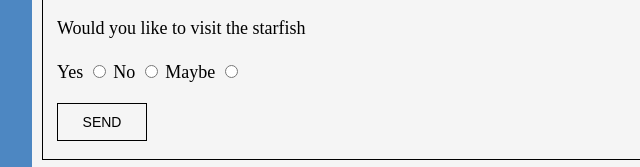
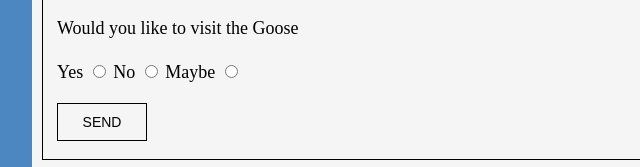
Before and after one commit to DAMANJIT07/MID-TERM-OF-WEB-, a plain HTML site: page index.html in a window 1280 px wide. Shown: the part 1074-1241 px from the top of the page, 128-768 px from the left. Drawn offline with Linux system fonts and the light colour scheme.

Commit message:
Update index.html

```diff
--- a/index.html
+++ b/index.html
@@ -50,7 +50,7 @@
                 <input type="email" id="email-daman" name="email-daman" class="width100"><br>
                 <label class="formtext" for="message-daman">Your message</label>
                 <textarea type="text" id="message-daman" rows="4" name="message-daman" class="width100"></textarea>
-                <p class="formtext">Would you like to visit the starfish</p><br>
+                <p class="formtext">Would you like to visit the Goose</p><br>
                 <div class="radio">
                     <label for="yes-daman">Yes</label>
                     <input type="radio" id="yes-daman" name="like-daman" value="Yes">
```
